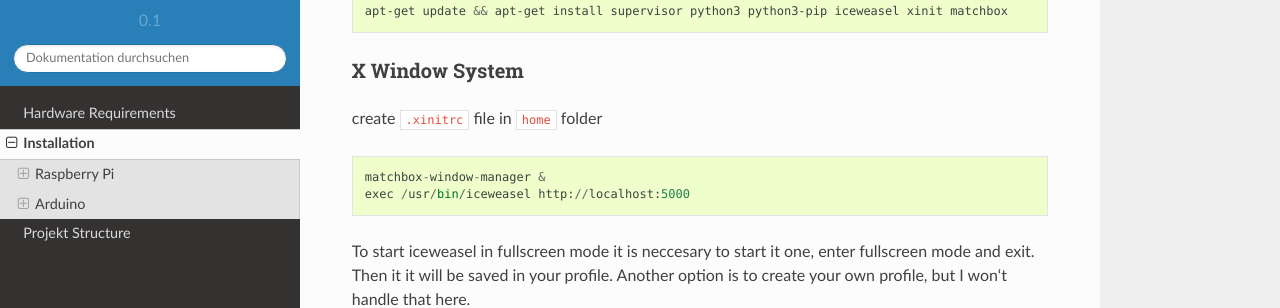
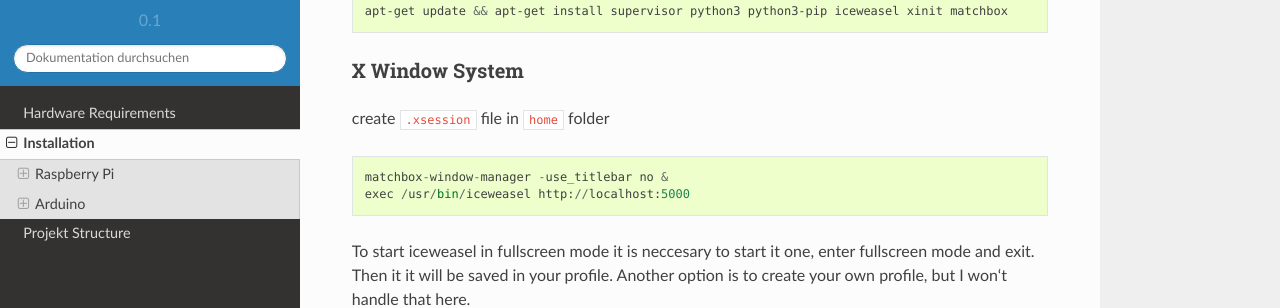
Before and after one commit to braubar/braubar-pi, a Sphinx documentation site: the page built from docs/install.md, in a window 1280 px wide and 900 px high, scrolled down 1169 px. Shown: the part 147-455 px from the top of the window. Built offline with Sphinx 7.4.7 and the Read the Docs theme 2.0.0, drawn with Linux system fonts in a browser that asks for light colours.

Commit message:
removes title-bar in matchbox-window-manager

````diff
--- a/docs/install.md
+++ b/docs/install.md
@@ -54,10 +54,10 @@ apt-get update && apt-get install supervisor python3 python3-pip iceweasel xinit
 
 ### X Window System
 
-create `.xinitrc` file in `home` folder
+create `.xsession` file in `home` folder
 
 ```
-matchbox-window-manager &
+matchbox-window-manager -use_titlebar no &
 exec /usr/bin/iceweasel http://localhost:5000
 ```
 
````
